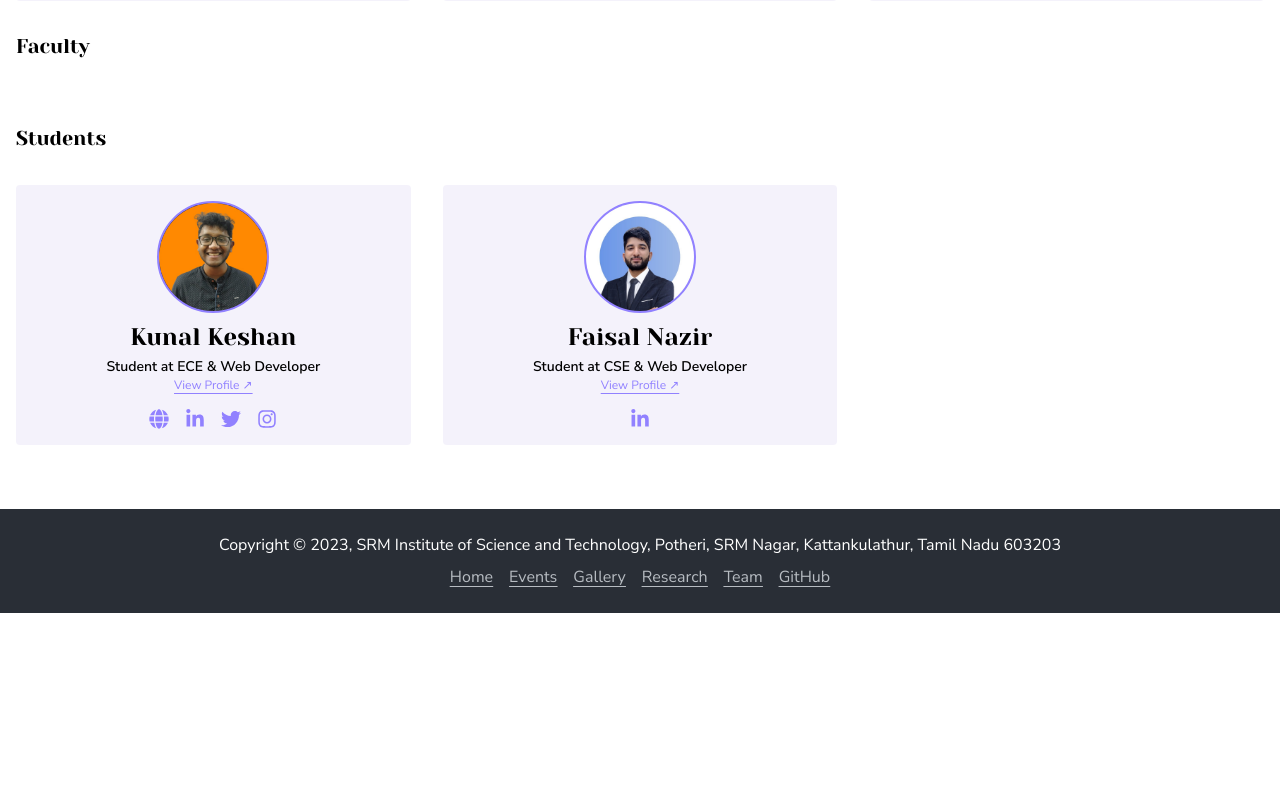
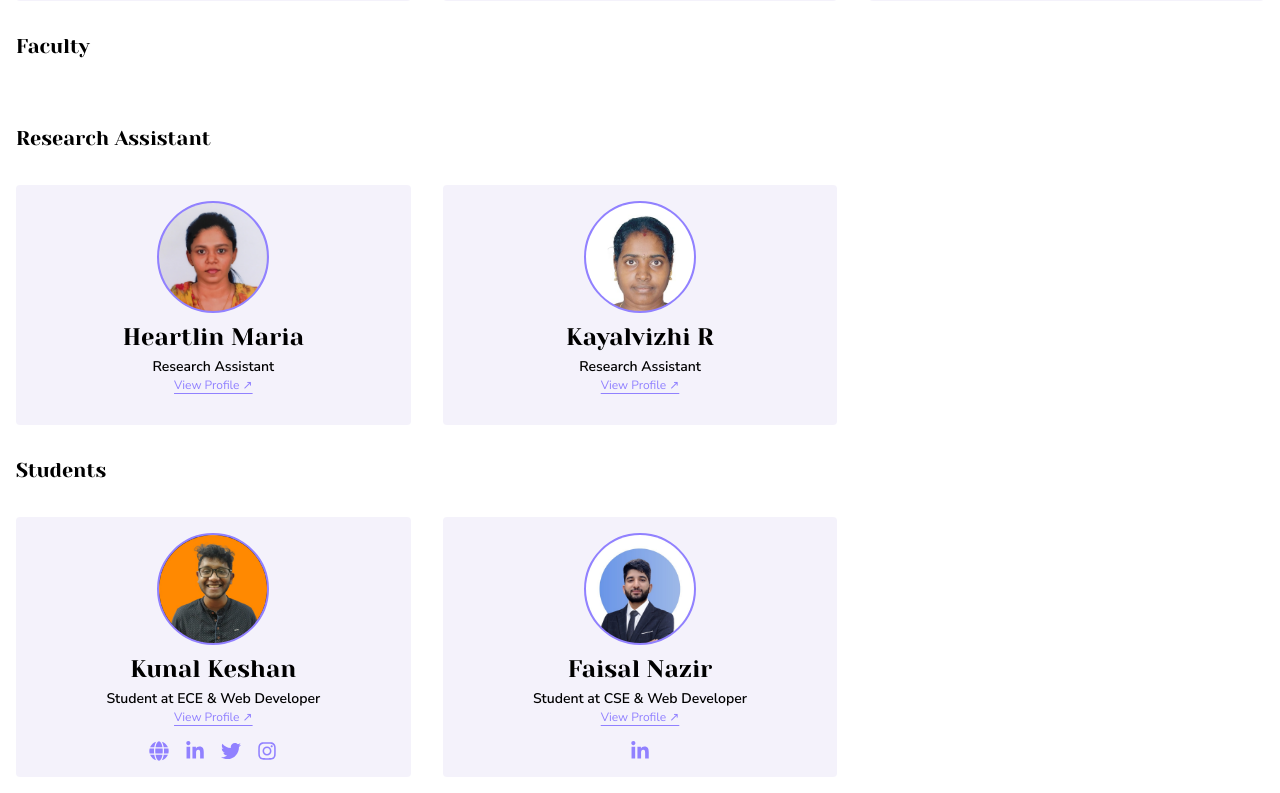
Before and after one commit to kunalkeshan/Xilinx-Homepage, a React (Vite) app: page /team in a window 1280 px wide. Shown: the part 607-1400 px from the top of the page. Before the commit the page ends 1220 px from the top, so only its background shows below. Built offline with nearby package versions, Linux system fonts and the light colour scheme.

Commit message:
chore: research assistant team info updated

```diff
--- a/src/data/team.ts
+++ b/src/data/team.ts
@@ -51,6 +51,22 @@ export const TEAM: TeamCollection = {
 		},
 	],
 	Faculty: [],
+	'Research Assistant': [
+		{
+			name: 'Heartlin Maria',
+			image: '/images/team/heartlin.jpg',
+			profile: '#',
+			position: 'Research Assistant',
+			socials: {},
+		},
+		{
+			name: 'Kayalvizhi R',
+			image: '/images/team/kayalvizhi.jpg',
+			profile: '#',
+			position: 'Research Assistant',
+			socials: {},
+		},
+	],
 	Students: [
 		{
 			name: 'Kunal Keshan',
```
Also changed, not shown: public/images/team/heartlin.jpg (added), public/images/team/kayalvizhi.jpg (added).
